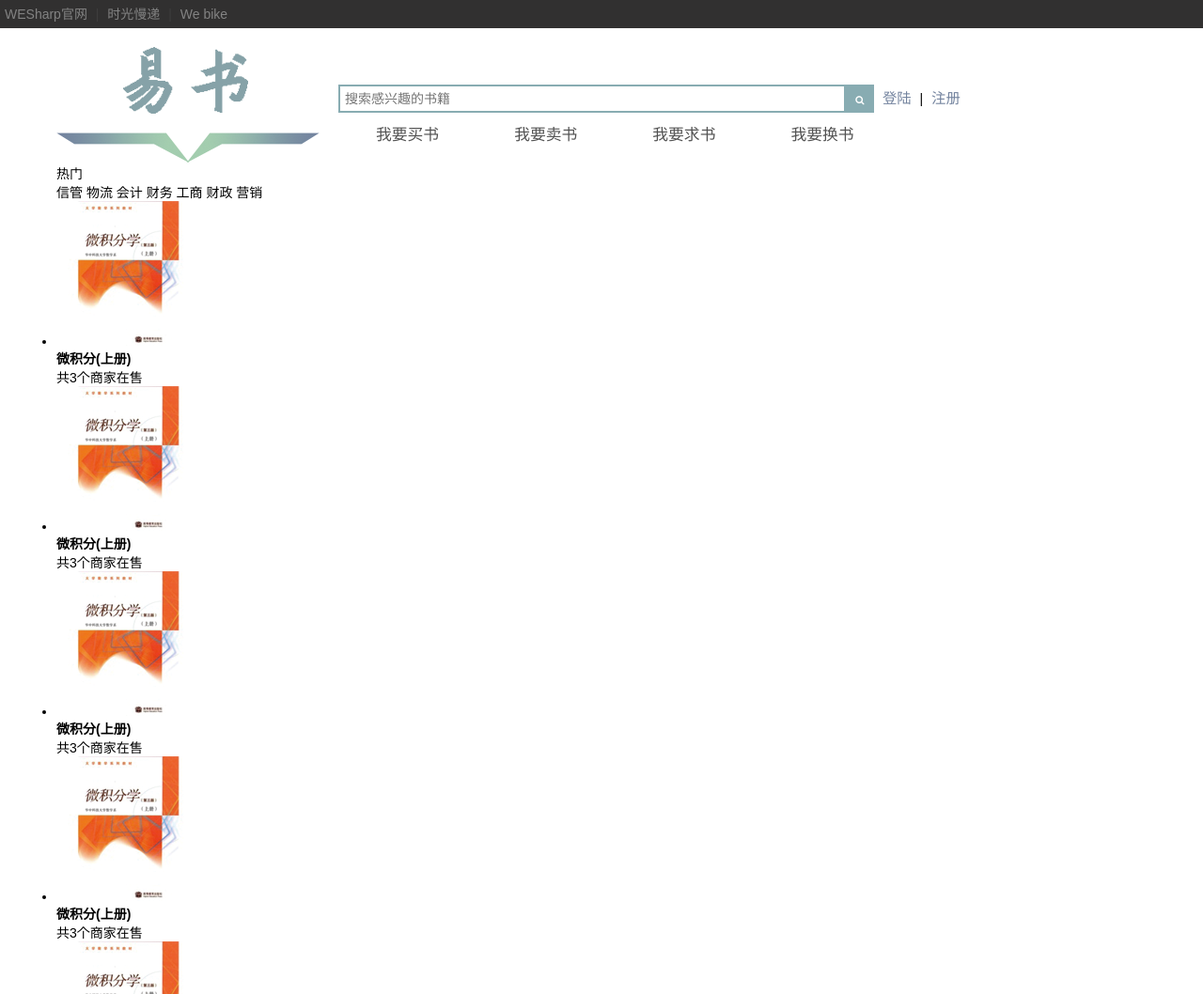
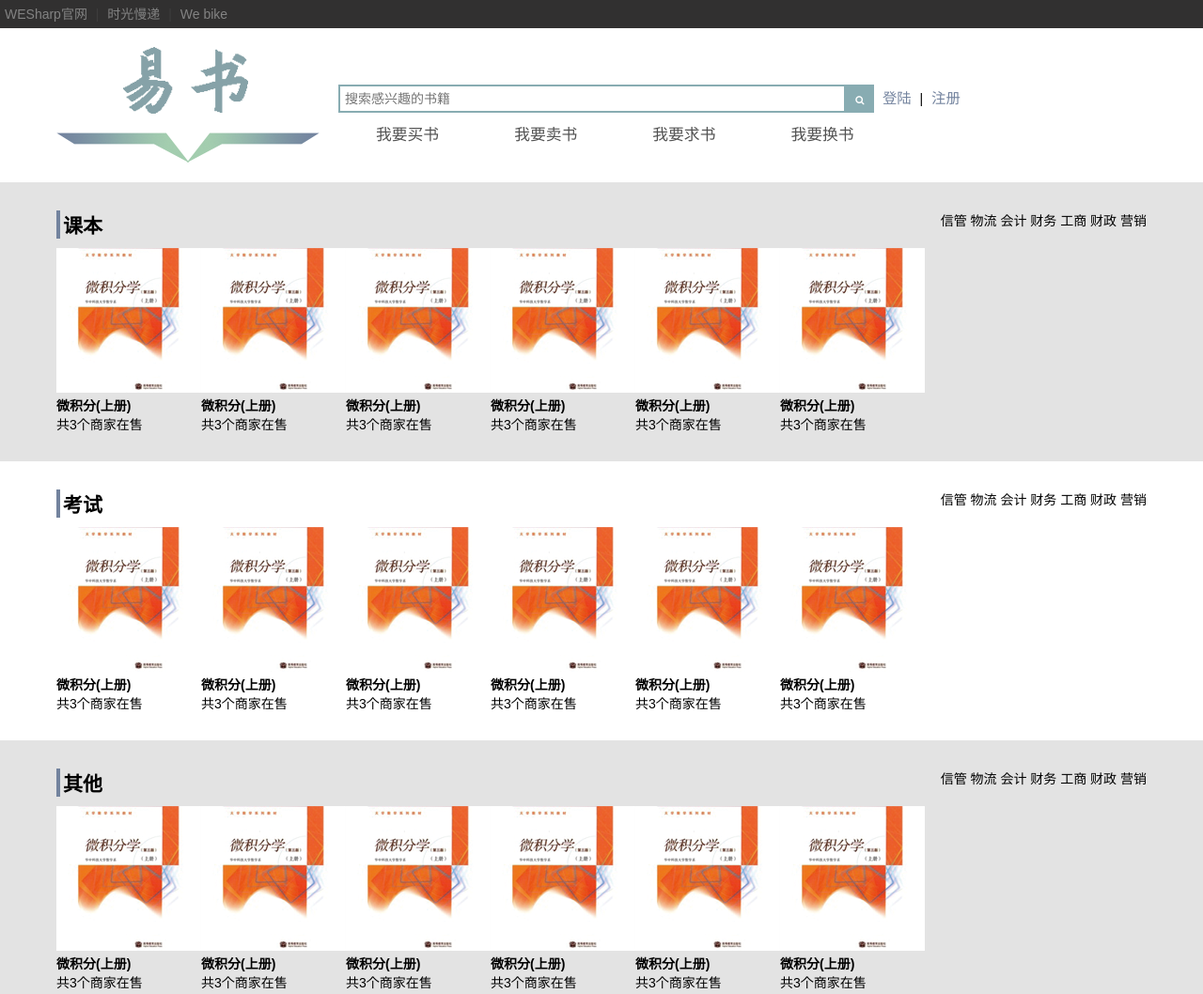
Before and after one commit to MondoGao/BookChange, a plain HTML site: page index.html in a window 1280 px wide. Shown: the top 1058 px of the page at 94% size. Drawn offline with nearby package versions, Linux system fonts and the light colour scheme.

Commit message:
20160606

```diff
--- /dev/null
+++ b/css/index.scss
@@ -0,0 +1,38 @@
+$fontSizeSite: 14px;
+$bgColorTopbar: #313030;
+$bgColorHeaderSearch: #88acb2;
+$fontColorTopbar: #838383;
+$fontColorTopbarHover: #e27e1d;
+$fontColorHeaderNav: #525252;
+$fontColorHeaderNavHover: #798fa2;
+$fontColorUserInfo: #73839e;
+$fontColorFooterNav: #cacaca;
+$fontColorFooterNavHover: #94acd3;
+$bgColorSection: #e3e3e3;
+main.index{
+  section{
+    padding: 30px 0;
+    &:nth-child(odd){
+      background-color:$bgColorSection;
+    }
+  }
+  h2.sec-headline{
+    display: inline-block;
+    border-left: 4px solid $fontColorUserInfo;
+    margin-bottom: 10px;
+    padding-left: 3px;
+  }
+  div.sec-hd{
+    float: right;
+  }
+  div.sec-bd{
+    ul.book-list{
+      list-style: none;
+      font-size: 0;
+      li.book-item{
+        font-size: 1rem;
+        display: inline-block;
+      }
+    }
+  }
+}
--- a/css/site.scss
+++ b/css/site.scss
@@ -1,6 +1,5 @@
 $fontSizeSite: 14px;
 $bgColorTopbar: #313030;
-$bgColorSection: #cccccc;
 $bgColorHeaderSearch: #88acb2;
 $fontColorTopbar: #838383;
 $fontColorTopbarHover: #e27e1d;
@@ -96,6 +95,7 @@ a:visited {
   color: #000;
 }
 #header {
+  margin-bottom: 20px;
   div.site-topbar {
     background-color: $bgColorTopbar;
     div.topbar-nav {
--- a/index.html
+++ b/index.html
@@ -8,6 +8,7 @@
   <title>易书 - 旧书交易 | WESharp团队出品</title>
   <link rel="stylesheet" href="css/site.css" media="screen" charset="utf-8">
   <link rel="stylesheet" href="css/font-awesome.min.css" media="screen" charset="utf-8">
+  <link rel="stylesheet" href="css/index.css" media="screen" charset="utf-8">
 </head>
 
 <body>
@@ -55,10 +56,10 @@
   <main class="index">
     <section>
       <div class="container">
-        <div class="sec-headline" style="display:none;">
+        <h2 class="sec-headline">
           课本
-        </div>
-        <div class="sec-hd">热门
+        </h2>
+        <div class="sec-hd">
           <div class="hd-more">
             <a href="#">信管</a>
             <a href="#">物流</a>
@@ -107,10 +108,10 @@
     </section>
     <section>
       <div class="container">
-        <div class="sec-headline" style="display:none;">
-          课本
-        </div>
-        <div class="sec-hd">热门
+        <h2 class="sec-headline">
+          考试
+        </h2>
+        <div class="sec-hd">
           <div class="hd-more">
             <a href="#">信管</a>
             <a href="#">物流</a>
@@ -159,10 +160,10 @@
     </section>
     <section>
       <div class="container">
-        <div class="sec-headline" style="display:none;">
-          课本
-        </div>
-        <div class="sec-hd">热门
+        <h2 class="sec-headline">
+          其他
+        </h2>
+        <div class="sec-hd">
           <div class="hd-more">
             <a href="#">信管</a>
             <a href="#">物流</a>
```
Also changed, not shown: css/index.css (added), css/site.css, 2 other files.
